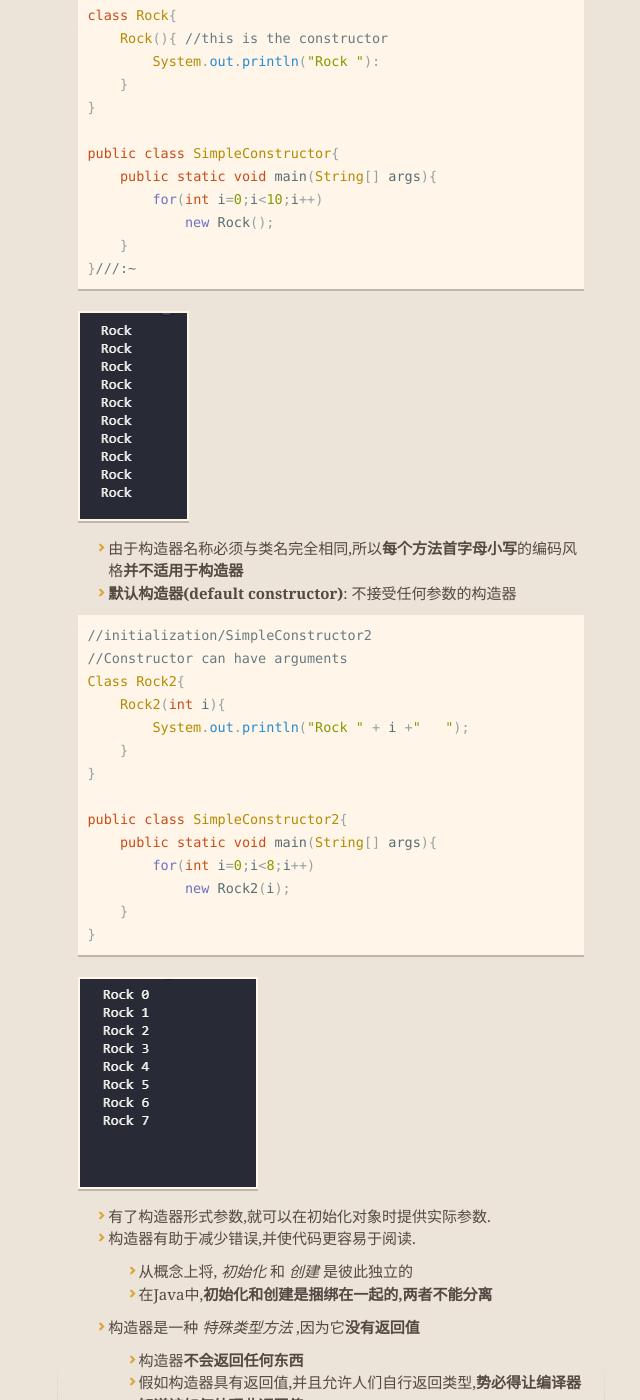
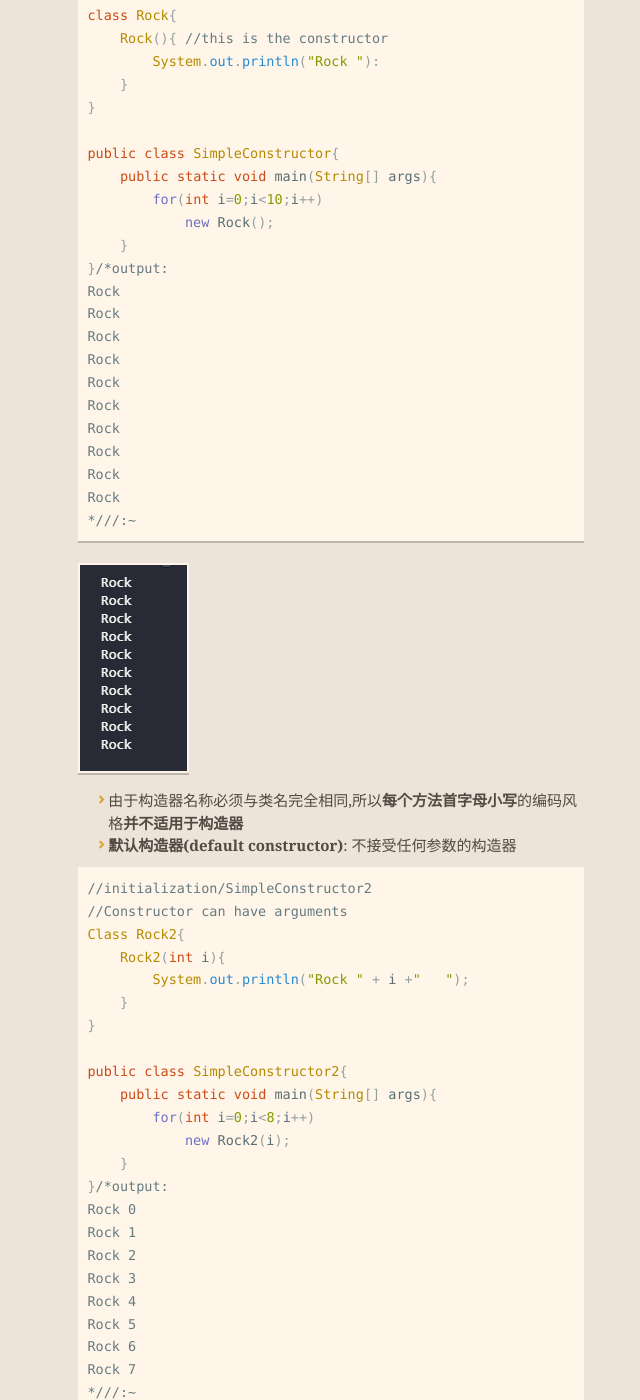
Before and after one commit to kadoyatsukasa/kadoyatsukasa.github.io, a Jekyll site: the page built from docs/thinkinginjava/5/51.md, in a window 1280 px wide and 1400 px high, scrolled down 552 px. Shown: the whole window, without its empty margins (309-949 px from the left). Built offline with Jekyll 4.4.1, drawn with Linux system fonts in a browser that asks for light colours; our own code applies the rules of GitHub Pages for plain Markdown files.

Commit message:
20190123 update

````diff
--- a/docs/thinkinginjava/5/51.md
+++ b/docs/thinkinginjava/5/51.md
@@ -26,7 +26,18 @@ public class SimpleConstructor{
         for(int i=0;i<10;i++)
             new Rock();
     }
-}///:~
+}/*output:
+Rock
+Rock
+Rock
+Rock
+Rock
+Rock
+Rock
+Rock
+Rock
+Rock
+*///:~
 ```
 
 ![out](../img/5/511.png)
@@ -48,7 +59,16 @@ public class SimpleConstructor2{
         for(int i=0;i<8;i++)
             new Rock2(i);
     }
-}
+}/*output:
+Rock 0
+Rock 1
+Rock 2
+Rock 3
+Rock 4
+Rock 5
+Rock 6
+Rock 7
+*///:~
 ```
 
 ![out](../img/5/512.png)
````
Also changed, not shown: docs/thinkinginjava/5/52.md (+20 -4 lines), docs/thinkinginjava/5/54.md (+6 -2 lines), 6 other files.
